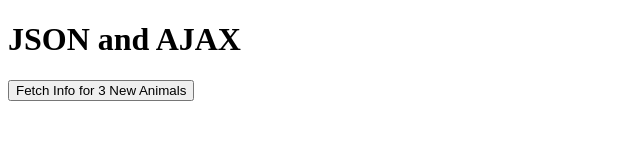
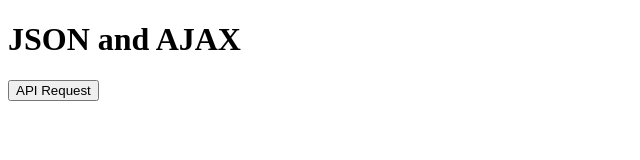
Before and after one commit to Selchuck/a-p-iRequest, a plain HTML site: page js/index.html in a window 1280 px wide. Shown: the whole page, without its empty margins (0-640 px from the left). Drawn offline with Linux system fonts and the light colour scheme.

Commit message:
change button content

```diff
--- a/js/index.html
+++ b/js/index.html
@@ -9,7 +9,7 @@
 <body>
     <header>
         <h1>JSON and AJAX</h1>
-          <button id="btn">Fetch Info for 3 New Animals</button>
+          <button id="btn">API Request</button>
     </header>
     <div id="animal-info"></div>
 </body>
```
